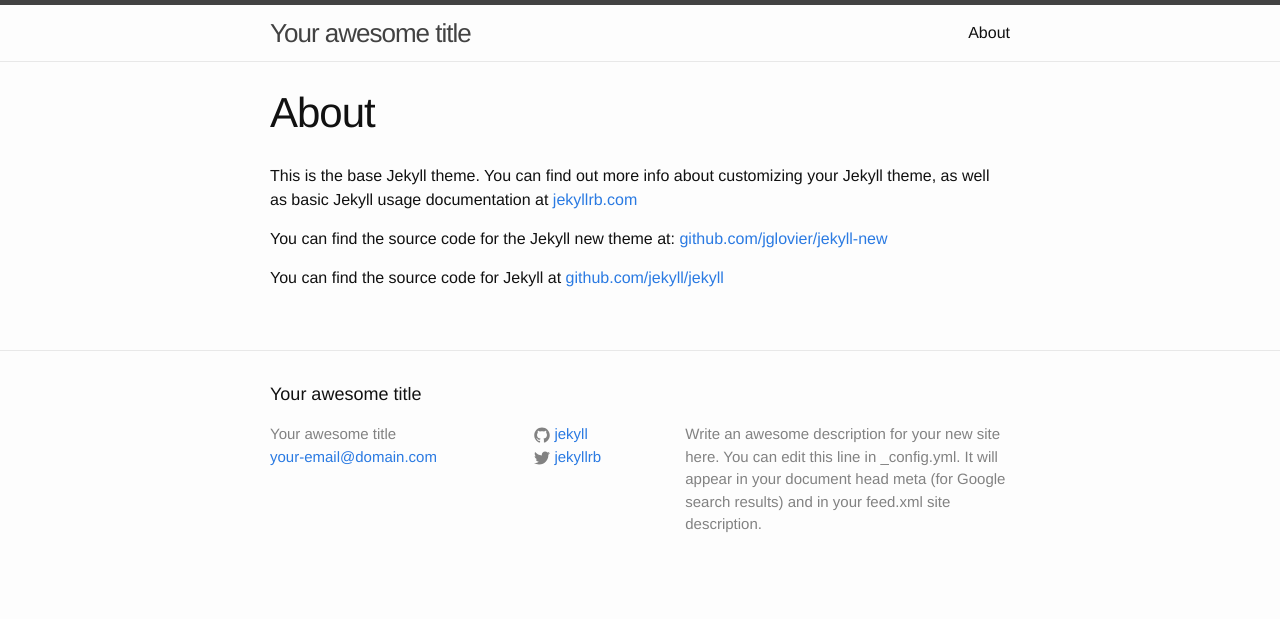
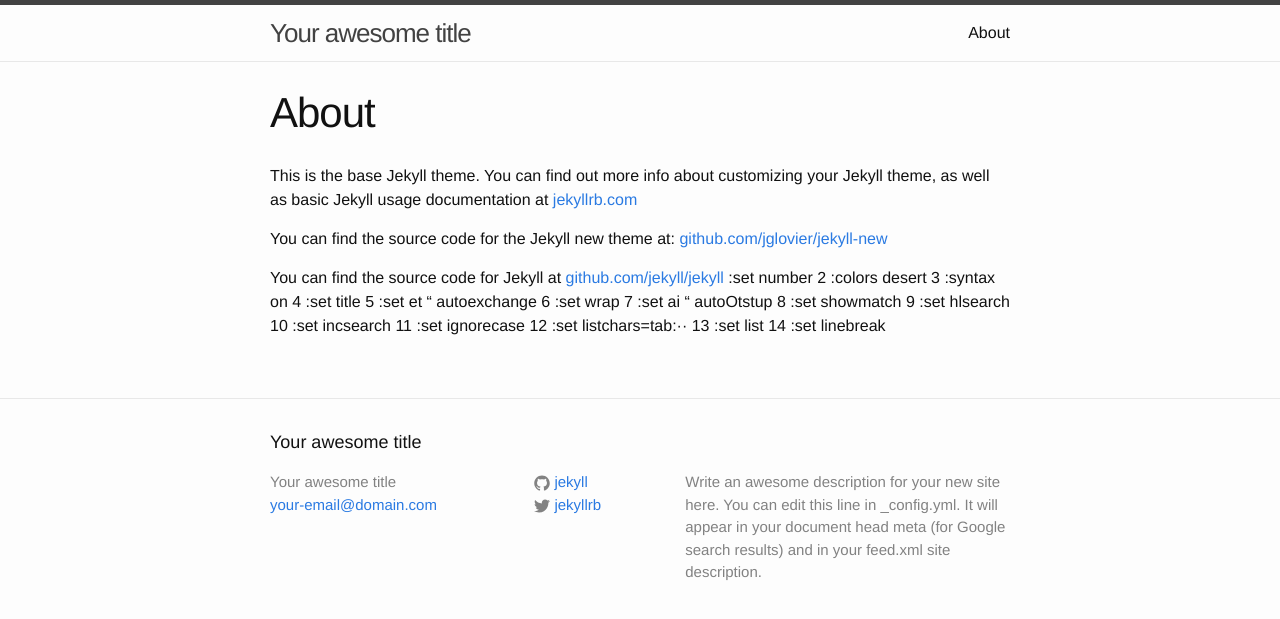
Before and after one commit to FaionWeb/blog, a Jekyll site: the page built from about.md, in a window 1280 px wide. Shown: the top 619 px of the page. Built offline with Jekyll 4.4.1, drawn with Linux system fonts in a browser that asks for light colours.

Commit message:
Update about.md

```diff
--- a/about.md
+++ b/about.md
@@ -9,3 +9,17 @@ This is the base Jekyll theme. You can find out more info about customizing your
 You can find the source code for the Jekyll new theme at: [github.com/jglovier/jekyll-new](https://github.com/jglovier/jekyll-new)
 
 You can find the source code for Jekyll at [github.com/jekyll/jekyll](https://github.com/jekyll/jekyll)
+:set number
+  2 :colors desert
+  3 :syntax on
+  4 :set title
+  5 :set et " autoexchange
+  6 :set wrap
+  7 :set ai " autoOtstup
+  8 :set showmatch
+  9 :set hlsearch
+ 10 :set incsearch
+ 11 :set ignorecase
+ 12 :set listchars=tab:··
+ 13 :set list
+ 14 :set linebreak
```
